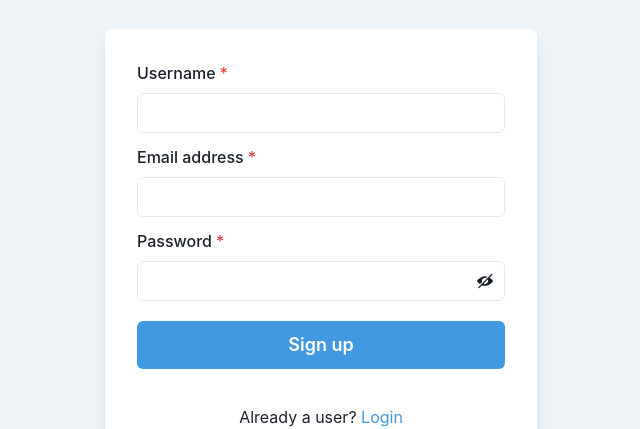
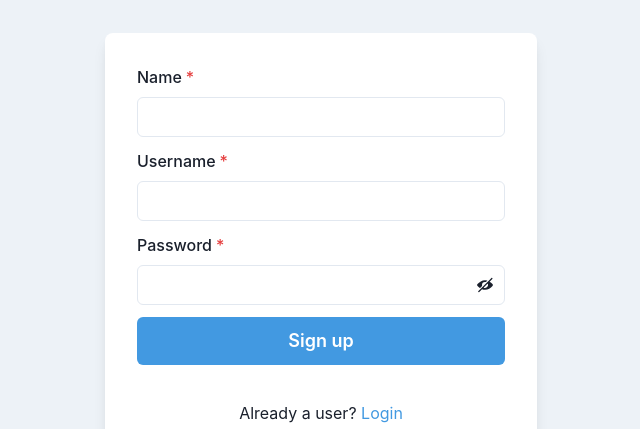
Before and after one commit to mahdirahman1/eventify, a React (Create React App) app in the folder frontend/: page /signup in a window 1280 px wide. Shown: the part 210-639 px from the top of the page, without its empty margins (319-959 px from the left). Built offline with nearby package versions, Linux system fonts and the light colour scheme.

Commit message:
complete login/signup flow

```diff
--- a/frontend/src/pages/Login.tsx
+++ b/frontend/src/pages/Login.tsx
@@ -19,10 +19,11 @@ import { useNavigate } from "react-router-dom";
 import { useDispatch } from "react-redux";
 
 const LOGIN_USER = gql`
-	query Query($email: String!, $password: String) {
-		login(email: $email, password: $password) {
+	query Query($username: String!, $password: String) {
+		login(username: $username, password: $password) {
 			userId
 			token
+			tokenExp
 		}
 	}
 `;
@@ -30,13 +31,14 @@ const LOGIN_USER = gql`
 const Login = () => {
 	const navigate = useNavigate();
 	const dispatch = useDispatch();
-	const emailRef: any = useRef();
+	const userRef: any = useRef();
 	const passRef: any = useRef();
 
 	interface opvars {
 		login : {
 			token: string,
 			userId: string,
+			tokenExp: string,
 		}
 	}
 
@@ -46,7 +48,7 @@ const Login = () => {
 		() => {
 			if (data && !loading) {
 				console.log(data);
-				dispatch({ type: "LOGIN_USER", payload: {token: data.login.token, userId: data.login.userId} });
+				dispatch({ type: "LOGIN_USER", payload: {token: data.login.token, tokenExp: data.login.tokenExp, userId: data.login.userId} });
 				navigate("/events")
 			}
 		},
@@ -79,9 +81,9 @@ const Login = () => {
 					border={error ? "2px solid red" : ''}
 				>
 					<Stack spacing={4}>
-						<FormControl id="email">
+						<FormControl id="username">
 							<FormLabel>Username</FormLabel>
-							<Input type="text" ref={emailRef} isRequired />
+							<Input type="text" ref={userRef} isRequired />
 						</FormControl>
 						<FormControl id="password">
 							<FormLabel>Password</FormLabel>
@@ -95,12 +97,13 @@ const Login = () => {
 								_hover={{
 									bg: "blue.500",
 								}}
-								disabled={loading}
+								loadingText="Signing In"
+								isLoading={loading}
 								type="submit"
 								onClick={() =>
 									login({
 										variables: {
-											email: emailRef.current.value,
+											username: userRef.current.value,
 											password: passRef.current.value,
 										},
 									})
--- a/frontend/src/pages/Signup.tsx
+++ b/frontend/src/pages/Signup.tsx
@@ -13,14 +13,97 @@ import {
 	Text,
 	useColorModeValue,
 	Link,
+	FormErrorMessage,
 } from "@chakra-ui/react";
-import { useState } from "react";
+import { useEffect, useRef, useState } from "react";
 import { ViewIcon, ViewOffIcon } from "@chakra-ui/icons";
 import { Navigate, useNavigate } from "react-router-dom";
+import { useDispatch } from "react-redux";
+import { gql, useMutation } from "@apollo/client";
+
+const CREATE_USER = gql`
+	mutation Mutation($user: UserInput) {
+		createUser(user: $user) {
+			_id
+			token
+			tokenExp
+		}
+	}
+`;
 
 const Signup = () => {
-	const [showPassword, setShowPassword] = useState(false);
+	const [showPassword, setShowPassword] = useState<Boolean>(false);
+	const [error, setError] = useState<null | string>(null);
+	const [formErrors, setFormErrors] = useState({
+		name: false,
+		username: false,
+		password: false,
+	});
 	const navigate = useNavigate();
+	const dispatch = useDispatch();
+	const userRef: any = useRef();
+	const passRef: any = useRef();
+	const nameRef: any = useRef();
+	let [addUser, { loading, reset }] = useMutation(CREATE_USER, {
+		onCompleted: (data) => {
+			dispatch({ type: "LOGIN_USER", payload: {token: data.createUser.token, tokenExp: data.createUser.tokenExp, userId: data.createUser.userId} });
+			navigate("/events");
+			reset();
+		},
+		onError: (err) => {
+			reset();
+			setError(err.message);
+		},
+	});
+
+	const validateName = () => {
+		if (nameRef.current.value === "") {
+			setFormErrors({ ...formErrors, name: true });
+		} else {
+			setFormErrors({ ...formErrors, name: false });
+		}
+	};
+
+	const validateUsername = () => {
+		setError(null);
+		if (userRef.current.value === "") {
+			setFormErrors({ ...formErrors, username: true });
+		} else {
+			setFormErrors({ ...formErrors, username: false });
+		}
+	};
+
+	const validatePass = () => {
+		if (passRef.current.value === "") {
+			setFormErrors({ ...formErrors, password: true });
+		} else {
+			setFormErrors({ ...formErrors, password: false });
+		}
+	};
+
+	const createUser = async () => {
+		const updatedErrors = {
+			name: false,
+			username: false,
+			password: false,
+		};
+		if (passRef.current.value === "") updatedErrors.password = true;
+		if (userRef.current.value === "") updatedErrors.username = true;
+		if (nameRef.current.value === "") updatedErrors.name = true;
+		setFormErrors(updatedErrors);
+		if (updatedErrors.name || updatedErrors.username || updatedErrors.password)
+			return;
+
+		await addUser({
+			variables: {
+				user: {
+					username: userRef.current.value,
+					name: nameRef.current.value,
+					password: passRef.current.value,
+				},
+			},
+		});
+	};
 
 	return (
 		<Flex
@@ -50,20 +133,40 @@ const Signup = () => {
 					bg={useColorModeValue("white", "gray.700")}
 					boxShadow={"lg"}
 					p={8}
+					border={error ? "2px solid red" : ''}
 				>
 					<Stack spacing={3}>
-						<FormControl id="username" isRequired>
+						<FormControl id="name" isRequired isInvalid={formErrors.name}>
+							<FormLabel>Name</FormLabel>
+							<Input ref={nameRef} type="text" onChange={validateName} />
+
+							{formErrors.name && (
+								<FormErrorMessage>Email is required.</FormErrorMessage>
+							)}
+						</FormControl>
+						<FormControl
+							id="username"
+							isRequired
+							isInvalid={formErrors.username}
+						>
 							<FormLabel>Username</FormLabel>
-							<Input type="text" />
+							<Input ref={userRef} type="text" onChange={validateUsername} />
+							{formErrors.username && (
+								<FormErrorMessage>Username is required.</FormErrorMessage>
+							)}
 						</FormControl>
-						<FormControl id="email" isRequired>
-							<FormLabel>Email address</FormLabel>
-							<Input type="email" />
-						</FormControl>
-						<FormControl id="password" isRequired>
+						<FormControl
+							id="password"
+							isRequired
+							isInvalid={formErrors.password}
+						>
 							<FormLabel>Password</FormLabel>
 							<InputGroup>
-								<Input type={showPassword ? "text" : "password"} />
+								<Input
+									type={showPassword ? "text" : "password"}
+									ref={passRef}
+									onChange={validatePass}
+								/>
 								<InputRightElement h={"full"}>
 									<Button
 										variant={"ghost"}
@@ -75,20 +178,32 @@ const Signup = () => {
 									</Button>
 								</InputRightElement>
 							</InputGroup>
+							{formErrors.password && (
+								<FormErrorMessage>Password is required.</FormErrorMessage>
+							)}
 						</FormControl>
-						<Stack spacing={10} pt={2}>
+
+						<FormControl isInvalid={error ? true : false}>
 							<Button
 								loadingText="Submitting"
+								isLoading={loading}
+								w="100%"
 								size="lg"
 								bg={"blue.400"}
 								color={"white"}
 								_hover={{
 									bg: "blue.500",
 								}}
+								type="submit"
+								onClick={createUser}
 							>
 								Sign up
 							</Button>
-						</Stack>
+							<FormErrorMessage justifyContent="center">
+								{error}
+							</FormErrorMessage>
+						</FormControl>
+
 						<Stack pt={6}>
 							<Text align={"center"}>
 								Already a user?{" "}
--- a/frontend/src/store/AuthReducer.ts
+++ b/frontend/src/store/AuthReducer.ts
@@ -1,8 +1,9 @@
 import { AnyAction } from "redux";
 
 const initialState = {
-	userId: "",
-	token: "",
+	userId: null,
+	token: null,
+	tokenExp: null,
 };
 
 const AuthReducer = (state = initialState, action: AnyAction) => {
```
Also changed, not shown: 2 other files (tests, documents, lock files or other folders).
